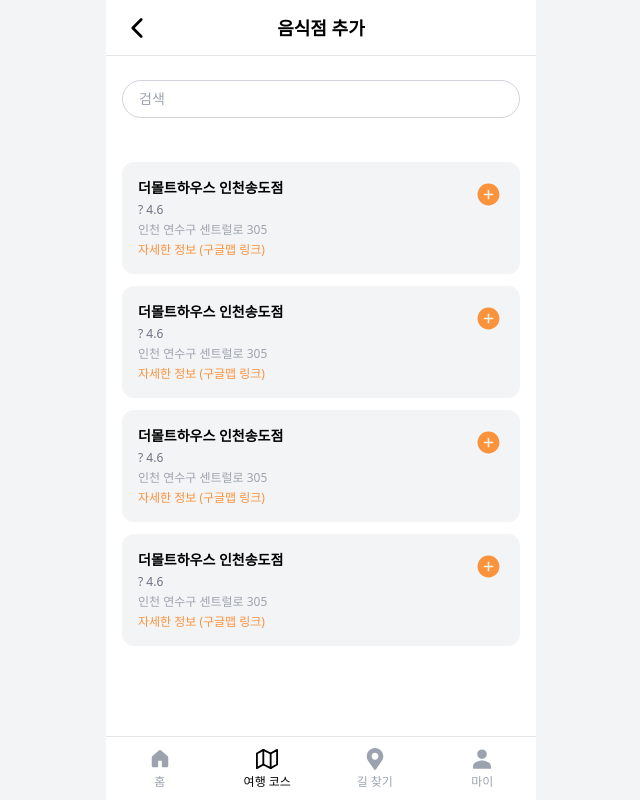
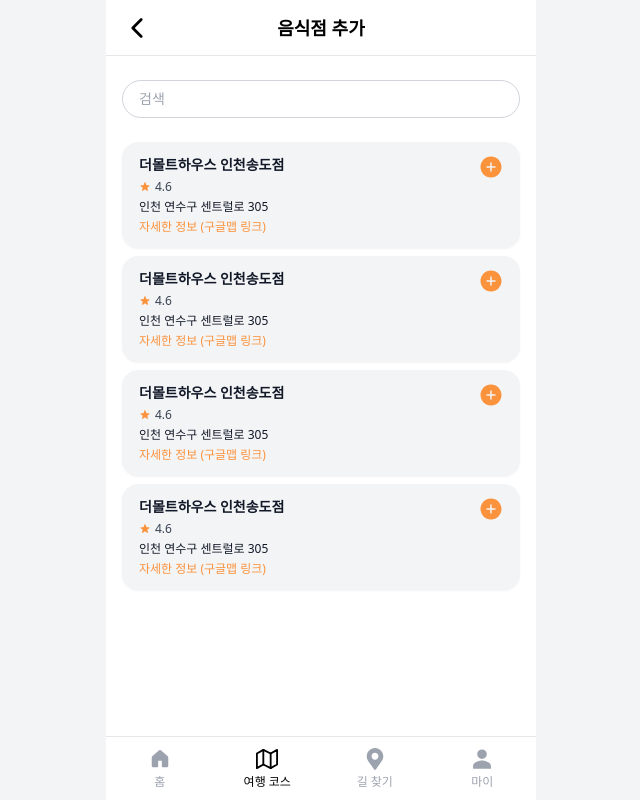
Before and after one commit to jhlee-inu/2025_Capstone_design_FE, a React (Vite) app: page /trip/add/food in a window 1280 px wide. Shown: the whole page, without its empty margins (319-959 px from the left). Built offline with nearby package versions, Linux system fonts and the light colour scheme; no server answers; a web font is replaced by a local one.

Commit message:
[feat] 내 위치 마커 구현 및 장소 카드 ui 통일

```diff
--- a/src/pages/Home.jsx
+++ b/src/pages/Home.jsx
@@ -5,6 +5,8 @@ import CameraOverlay from "../components/CameraOverlay";
 import cafeMarker from "../assets/map/cafe_marker.png";
 import foodMarker from "../assets/map/food_marker.png";
 import randMarker from "../assets/map/rand_marker.png";
+import malePin from "../assets/map/m_pin.png";
+import femalePin from "../assets/map/w_pin.png";
 import firstPin from "../assets/route pin/first.png";
 import secondPin from "../assets/route pin/second.png";
 import thirdPin from "../assets/route pin/third.png";
@@ -13,6 +15,7 @@ import fifthPin from "../assets/route pin/fifth.png";
 import { loadKakaoMap } from "../utils/loadKakaoMap";
 import AppLayout from "../layouts/AppLayout";
 import { useCallback, useEffect, useRef, useState } from "react";
+import useSignupStore from "../stores/useSignupStore";
 
 const CATEGORY_MARKERS = {
   food: foodMarker,
@@ -76,6 +79,7 @@ function Home() {
   const [mapReady, setMapReady] = useState(false); //지도 준비 여부
   const [activeCategory, setActiveCategory] = useState(null); //음식점 카페 관광지 카테고리
   const [routeActive, setRouteActive] = useState(false);
+  const gender = useSignupStore((s) => s.gender);
 
   const sampleRoute = [
     { lat: 37.3882, lng: 126.6425 },
@@ -182,7 +186,7 @@ function Home() {
     }
   }, []);
 
-  const renderRouteMarkers = useCallback(() => {
+  const renderRouteMarkers = useCallback(() => { //경로 마커 렌더링
     if (!kakaoRef.current || !mapRef.current) return;
     clearRouteMarkers();
 
@@ -193,7 +197,7 @@ function Home() {
       const position = new kakao.maps.LatLng(point.lat, point.lng);
       const imageSrc = ROUTE_PINS[index] || ROUTE_PINS[ROUTE_PINS.length - 1];
       const imageSize = new kakao.maps.Size(32, 32);
-      const imageOption = { offset: new kakao.maps.Point(16, 16) };
+      const imageOption = { offset: new kakao.maps.Point(20, 16) };
       const markerImage = new kakao.maps.MarkerImage(
         imageSrc,
         imageSize,
@@ -545,13 +549,23 @@ function Home() {
       if (!best || !kakao || !map) return;
       const { latitude, longitude } = best;
       const latlng = new kakao.maps.LatLng(latitude, longitude);
+      const imageSrc = gender === "F" ? femalePin : malePin;
+      const imageSize = new kakao.maps.Size(47, 60); // 마커 이미지 크기
+      const imageOption = { offset: new kakao.maps.Point(24, 60) }; // 마커 이미지 기준점
+      const markerImage = new kakao.maps.MarkerImage(
+        imageSrc,
+        imageSize,
+        imageOption
+      );
       map.setCenter(latlng);
+      map.setLevel(3);
 
       if (markerRef.current) {
         markerRef.current.setPosition(latlng);
       } else {
         markerRef.current = new kakao.maps.Marker({
           position: latlng,
+          image: markerImage,
           map,
         });
       }
--- a/src/pages/MyPageFavorites.jsx
+++ b/src/pages/MyPageFavorites.jsx
@@ -45,7 +45,7 @@ function MyPageFavorites() {
         </header>
       }
     >
-      <div className="min-h-full bg-white px-4 py-6 font-medium">
+      <div className="min-h-full bg-white px-4 py-3 font-medium">
         <div className="flex items-center justify-between text-sm text-black">
           <span>전체 {favorites.length}</span>
           <div className="flex items-center gap-2">
@@ -65,25 +65,25 @@ function MyPageFavorites() {
           </div>
         </div>
 
-        <div className="mt-4 space-y-3 text-black">
+        <div className="mt-5 space-y-2 text-black">
           {favorites.map((item, index) => (
             <div
               key={`${item.name}-${index}`}
-              className="rounded-2xl bg-gray-100 px-4 py-4 shadow-sm border border-gray-100"
+              className="rounded-2xl bg-gray-100 px-4 py-3 shadow-sm border border-gray-100"
             >
               <div className="flex items-start text-black justify-between gap-3">
                 <div>
-                  <p className="text-base font-semibold text-gray-900">
+                  <p className="text-sm font-semibold text-gray-900">
                     {item.name}
                   </p>
-                  <div className="mt-2 flex items-center gap-1 text-sm text-gray-700">
+                  <div className="mt-1 flex items-center gap-1 text-xs text-gray-700">
                     <HiStar className="text-orange-400" />
                     <span>{item.rating}</span>
                   </div>
-                  <p className="mt-2 text-sm text-gray-900">{item.address}</p>
+                  <p className="mt-1 text-xs text-gray-900">{item.address}</p>
                   <button
                     type="button"
-                    className="mt-2 text-xs text-orange-400"
+                    className="mt-1 text-xs text-orange-400"
                   >
                     {item.link}
                   </button>
--- a/src/pages/TripAdd.jsx
+++ b/src/pages/TripAdd.jsx
@@ -1,6 +1,7 @@
 import { useNavigate } from "react-router-dom";
 import { IoIosArrowBack } from "react-icons/io";
 import { AiFillPlusCircle } from "react-icons/ai";
+import { HiStar } from "react-icons/hi";
 import AppLayout from "../layouts/AppLayout";
 function TripAdd({ type }) {
   const navigate = useNavigate();
@@ -20,7 +21,7 @@ function TripAdd({ type }) {
         </header>
       }
     >
-      <div className="min-h-full bg-white-50">
+      <div className="min-h-full bg-white">
         {/* 검색 */}
         <div className="px-4 py-6 bg-white ">
           <input
@@ -30,23 +31,30 @@ function TripAdd({ type }) {
         </div>
 
         {/* 리스트 */}
-        <div className="px-4 py-5 space-y-3">
+        <div className="px-4 space-y-2">
           {[1, 2, 3, 4].map((i) => (
             <div
               key={i}
-              className="bg-gray-100 rounded-xl p-4 flex justify-between"
+              className="rounded-2xl bg-gray-100 px-4 py-3 shadow-sm border border-gray-100 flex items-start justify-between gap-3"
             >
-              <div className="text-sm space-y-1">
-                <p className="font-bold">더몰트하우스 인천송도점</p>
-                <p className="text-xs text-gray-500">? 4.6</p>
-                <p className="text-xs text-gray-400">인천 연수구 센트럴로 305</p>
-                <p className="text-xs text-orange-400">
+              <div>
+                <p className="text-sm font-semibold text-gray-900">
+                  더몰트하우스 인천송도점
+                </p>
+                <div className="mt-1 flex items-center gap-1 text-xs text-gray-700">
+                  <HiStar className="text-orange-400" />
+                  <span>4.6</span>
+                </div>
+                <p className="mt-1 text-xs text-gray-900">
+                  인천 연수구 센트럴로 305
+                </p>
+                <p className="mt-1 text-xs text-orange-400">
                   자세한 정보 (구글맵 링크)
                 </p>
               </div>
 
-              <button className="w-8 h-8 rounded-full text-orange-400 flex items-center justify-center shrink-0">
-                <AiFillPlusCircle size={25} />
+              <button className="text-orange-400 flex items-center justify-center shrink-0">
+                <AiFillPlusCircle size={24} />
               </button>
             </div>
           ))}
```
